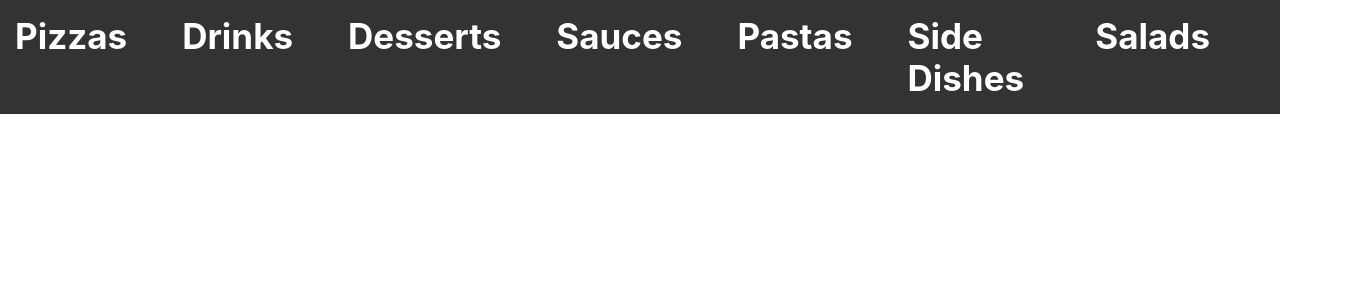
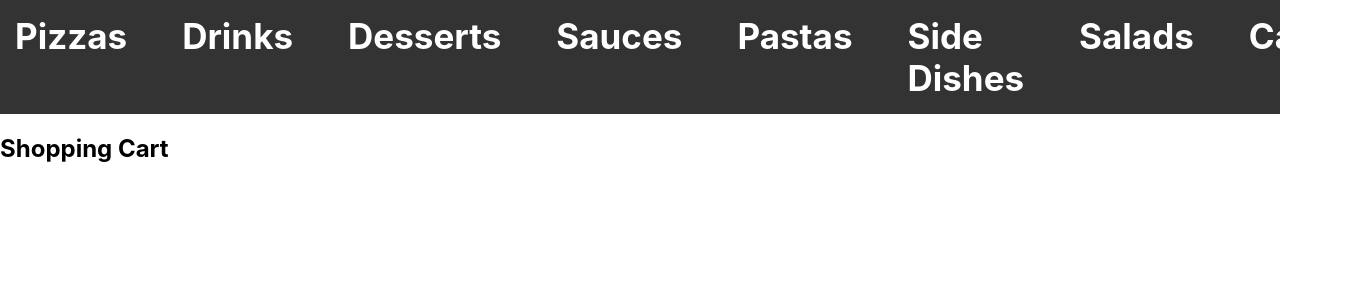
Before and after one commit to bence309/restaurant-petproject, a React (Create React App) app: page /cart in a window 1280 px wide. Shown: the top 300 px of the page, 1358 px wide, since content can reach past the window. Built offline with nearby package versions, Linux system fonts and the light colour scheme.

Commit message:
added 'add to cart' button to pizzas and implement a basic cart

```diff
--- a/src/components/App.js
+++ b/src/components/App.js
@@ -1,5 +1,4 @@
-// src/components/App.js
-import React from 'react';
+import React, { useState } from 'react';
 import { BrowserRouter as Router, Routes, Route } from 'react-router-dom';
 import PizzaList from './PizzaList';
 import DrinkList from './DrinkList';
@@ -9,20 +8,29 @@ import PastaList from './PastaList';
 import SideList from './SideList';
 import SaladList from './SaladList';
 import Navigation from './Navigation';
+import Cart from './Cart';
 
 const App = () => {
+  const [cart, setCart] = useState([]);
+
+  const addToCart = (item) => {
+    setCart([...cart, item]);
+  };
+
   return (
     <Router>
-      <Navigation /> {/* Add this line */}
+      <Navigation /> {/* Move inside the Router */}
       <Routes>
-        <Route path="/pizza" element={<PizzaList />} />
-        <Route path="/drinks" element={<DrinkList />} />
-        <Route path="/dessert" element={<DessertList />} />
-        <Route path="/sauces" element={<SauceList />} />
-        <Route path="/pasta" element={<PastaList />} />
-        <Route path="/sides" element={<SideList />} />
-        <Route path="/salads" element={<SaladList />} />
+        <Route path="/pizza" element={<PizzaList addToCart={addToCart} />} /> {/* Pass addToCart prop */}
+        <Route path="/drinks" element={<DrinkList addToCart={addToCart} />} />
+        <Route path="/dessert" element={<DessertList addToCart={addToCart} />} />
+        <Route path="/sauces" element={<SauceList addToCart={addToCart} />} />
+        <Route path="/pasta" element={<PastaList addToCart={addToCart} />} />
+        <Route path="/sides" element={<SideList addToCart={addToCart} />} />
+        <Route path="/salads" element={<SaladList addToCart={addToCart} />} />
+        <Route path="/cart" element={<Cart cart={cart} />} />
       </Routes>
+
     </Router>
   );
 };
--- /dev/null
+++ b/src/components/Cart.js
@@ -0,0 +1,20 @@
+import React from 'react';
+
+const Cart = ({ cart }) => {
+  return (
+    <div>
+      <h2>Shopping Cart</h2>
+      <ul>
+        {cart.map((item) => (
+          <li key={item.id}>
+            <h3>{item.name}</h3>
+            <p>Price: ${item.price}</p>
+            <img src={item.image} alt={item.name} style={{ maxWidth: '200px' }} />
+          </li>
+        ))}
+      </ul>
+    </div>
+  );
+};
+
+export default Cart;
--- a/src/components/Navigation.js
+++ b/src/components/Navigation.js
@@ -27,6 +27,9 @@ const Navigation = () => {
         <li>
           <Link to="/salads">Salads</Link>
         </li>
+        <li>
+          <Link to="/cart">Cart</Link>
+        </li>
         {/* Add more links for other categories as needed */}
       </ul>
     </nav>
--- a/src/components/PizzaList.js
+++ b/src/components/PizzaList.js
@@ -2,7 +2,8 @@ import React, { useState, useEffect } from 'react';
 import { getPizzas } from '../api';
 import './ItemList.css';
 
-const PizzaList = () => {
+
+const PizzaList = ({ addToCart }) => {
   const [pizzas, setPizzas] = useState([]);
 
   useEffect(() => {
@@ -26,6 +27,7 @@ const PizzaList = () => {
           <p>Ingredients: {pizza.ingredients.join(', ')}</p>
           <p>Price: ${pizza.price}</p>
           <img src={pizza.image} alt={pizza.name} style={{ maxWidth: '200px' }} />
+          <button onClick={() => addToCart(pizza)}>Add to Cart</button>
         </div>
       ))}
     </div>
```
